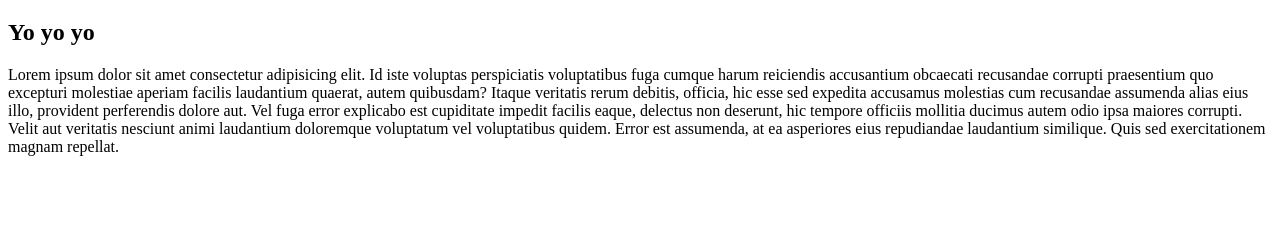
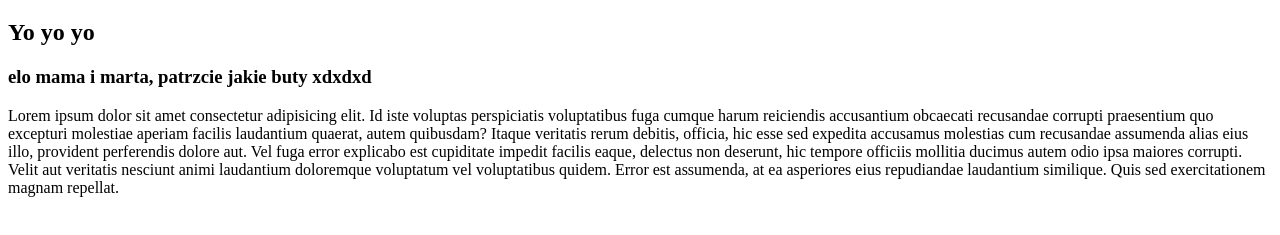
Before and after one commit to michalkotkowicz/publishing, a website: page index.html in a window 1280 px wide. Shown: the part 61-296 px from the top of the page. Drawn offline with Linux system fonts and the light colour scheme.

Commit message:
exercise done

```diff
--- a/index.html
+++ b/index.html
@@ -9,6 +9,7 @@
   <body>
     <h1>My firt published site</h1>
     <h2>Yo yo yo</h2>
+    <h3>elo mama i marta, patrzcie jakie buty xdxdxd</h3>
     <p>
       Lorem ipsum dolor sit amet consectetur adipisicing elit. Id iste voluptas
       perspiciatis voluptatibus fuga cumque harum reiciendis accusantium
```
